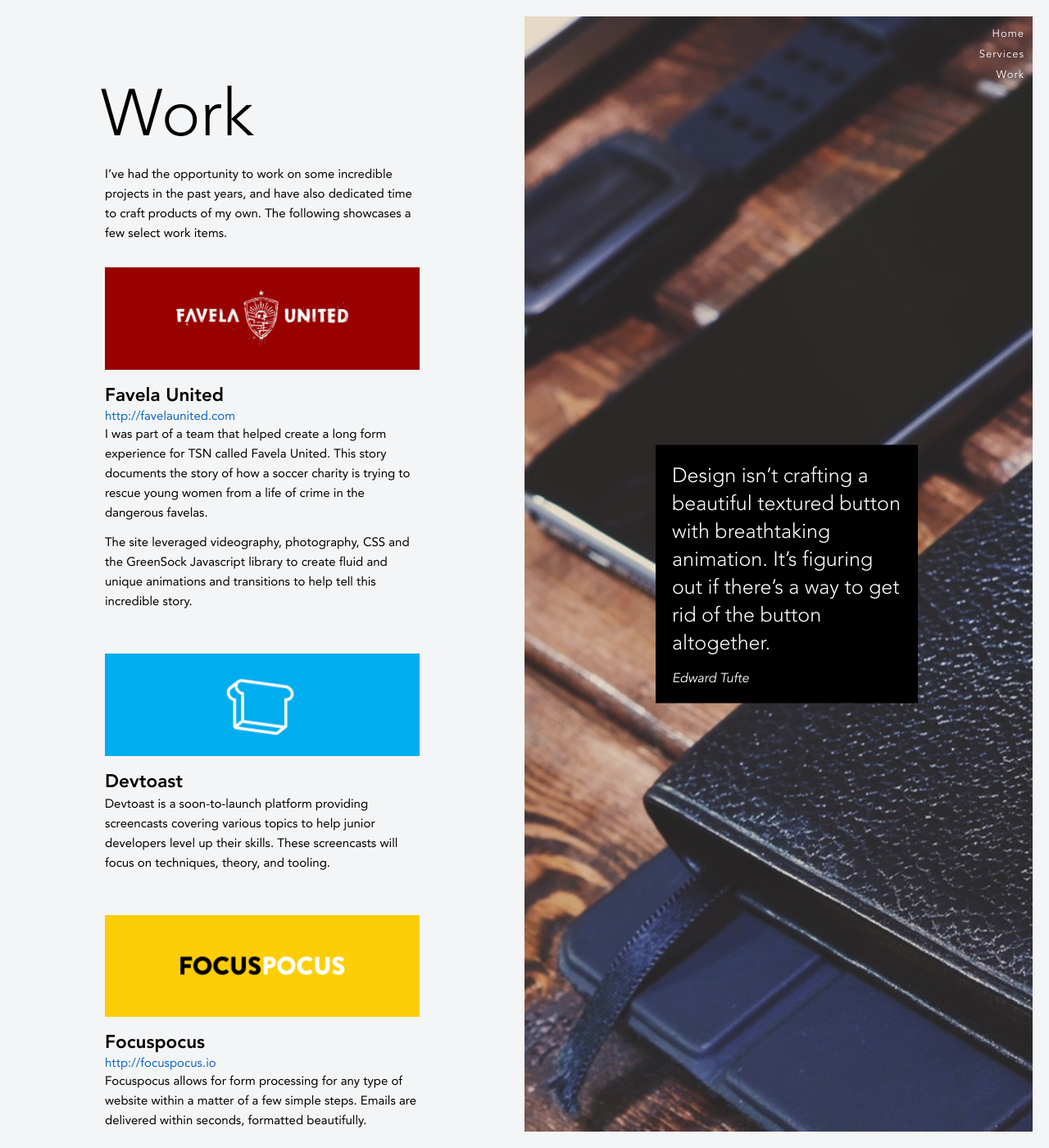
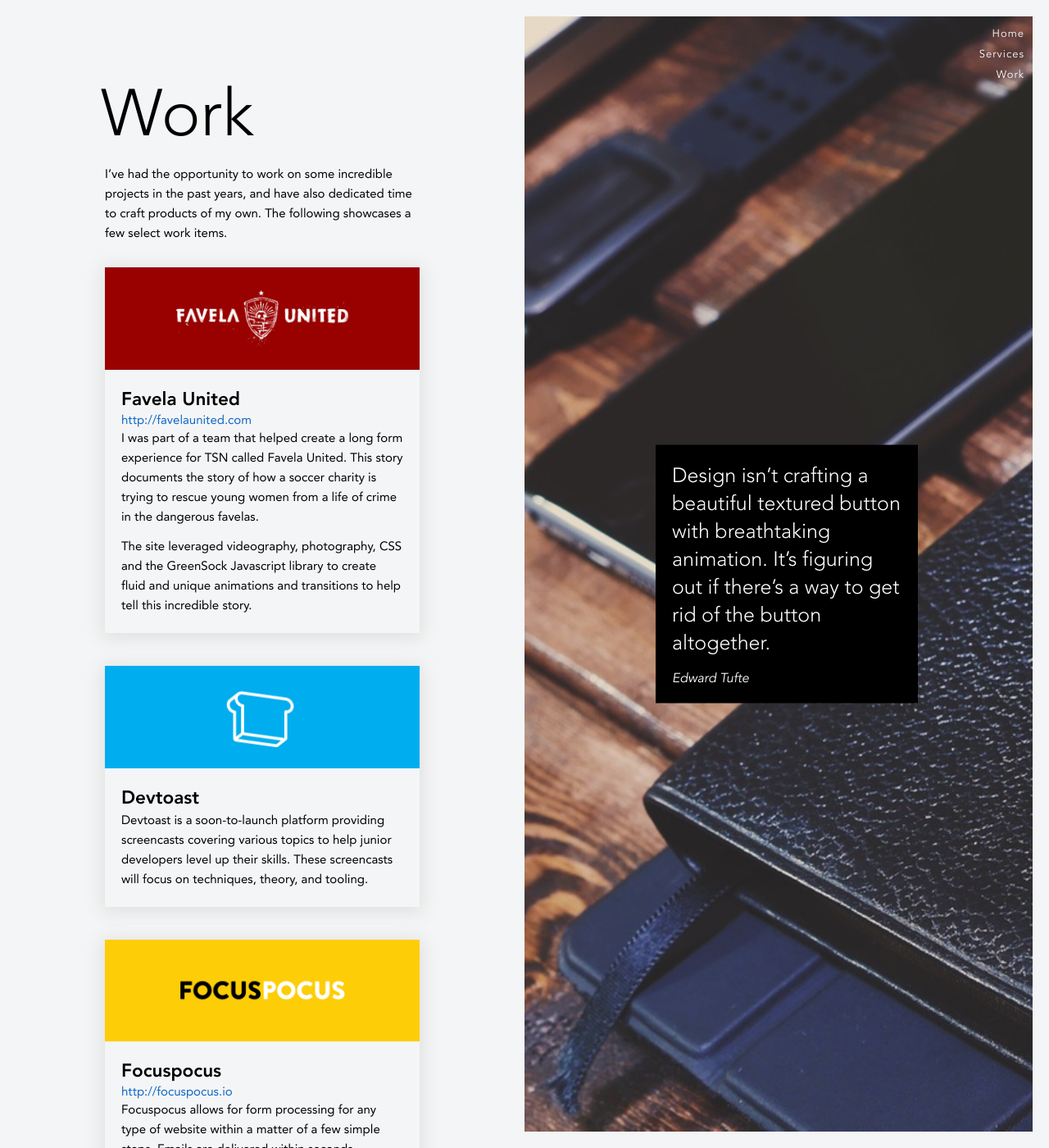
Before and after one commit to harisaurus/harisaurus.github.io, a Jekyll site: the page built from work.html, in a window 1280 px wide and 1400 px high. Shown: the whole window at 82% size. Built offline with Jekyll 4.4.1, drawn with Linux system fonts in a browser that asks for light colours.

Commit message:
box shadow for listing items

```diff
--- a/_sass/objects/_listingItem.scss
+++ b/_sass/objects/_listingItem.scss
@@ -1,11 +1,12 @@
 .listingItem {
   margin-bottom: 40px;
+  box-shadow: 0 3px 20px 4px #e1e1e1;
 
   &:last-of-type {
     margin-bottom: 0;
   }
+}
 
-  img {
-    margin-bottom: 15px;
-  }
+.listingItem-content {
+  padding: 20px 20px 10px;
 }
--- a/work.html
+++ b/work.html
@@ -14,11 +14,13 @@ pageWrapperAuthor: "Edward Tufte"
 {% for item in site.works %}
   <article class="listingItem">
     <img src="{{ site.baseurl }}/{{ item.listingImage }}" alt="">
-    <h2>{{ item.title }}</h2>
-    {% if item.listingLink %}
+    <div class="listingItem-content">
+      <h2>{{ item.title }}</h2>
+      {% if item.listingLink %}
       <a href="{{item.listingLink}}" target="_blank">{{item.listingLink}}</a>
-    {% else %}
-    {% endif %}
-    <div>{{item.brief}}</div>
+      {% else %}
+      {% endif %}
+      <div>{{item.brief}}</div>
+    </div>
   </article>
 {% endfor %}
```
